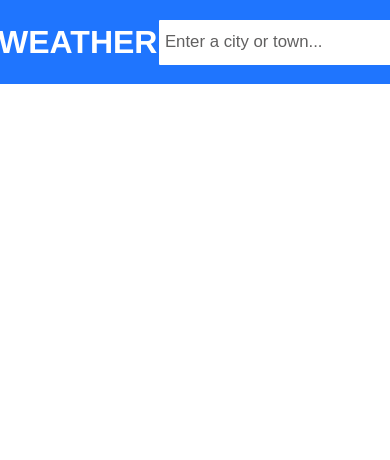
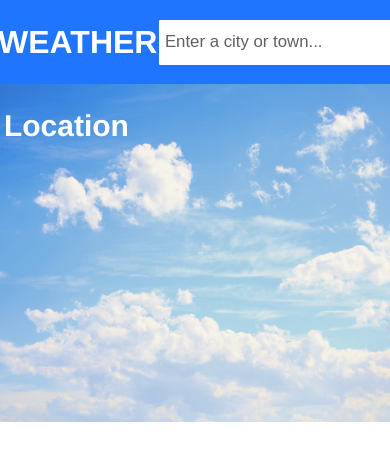
Before and after one commit to W-ill-c/Weather-App-React, a React (Create React App) app: page / in a window 390 px wide. Shown: the top 460 px of the page. Built offline with nearby package versions, Linux system fonts and the light colour scheme.

Commit message:
locationImage without responsiveness

```diff
--- a/src/App.js
+++ b/src/App.js
@@ -1,11 +1,14 @@
 import './App.css';
 import WholeSearch from './searchNavComponents/wholeSearch'
 import './searchNavComponents/search.css'
+import LocationSection from './locationImageComponents/backgroundImageSection'
+import './locationImageComponents/locationImage.css'
 
 function App() {
   return (
     <div className="App">
       <WholeSearch />
+      <LocationSection />
     </div>
   );
 }
--- /dev/null
+++ b/src/locationImageComponents/backgroundImageSection.js
@@ -0,0 +1,11 @@
+import React from "react";
+import LocationImage from './locationImage'
+
+export default function LocationSection(){
+    return(
+    <div className="backgroundImageSection">
+        <LocationImage />
+    </div>
+    )
+
+}
--- /dev/null
+++ b/src/locationImageComponents/locationImage.css
@@ -0,0 +1,21 @@
+.locationTitle h2{
+    color: white;
+}
+
+.locationTitle{
+    text-align: left;
+    background: transparent;
+    position: absolute;
+    left: 1vw;
+    font-size: 1.25rem;
+}
+
+.backgroundImgSection{
+    position: relative;
+}
+
+.backgroundImg{
+    width:100vw;
+    height: 40vh;
+    object-fit: cover;
+}
--- /dev/null
+++ b/src/locationImageComponents/locationImage.js
@@ -0,0 +1,12 @@
+import React from "react";
+import LocationTitle from './locationTitle'
+
+export default function LocationImage(){
+    return(
+        <div className="backgroundImgSection">
+            <LocationTitle />
+            <img src={require("../imgs/sunnySky.jpg")} className="backgroundImg"alt="Image that depends on weather forecast of each day"/>
+        </div>
+    )
+
+}
--- /dev/null
+++ b/src/locationImageComponents/locationTitle.js
@@ -0,0 +1,9 @@
+import React from "react";
+
+export default function LocationTitle(){
+    return(
+        <div className="locationTitle">
+            <h2>Location</h2>
+        </div>
+    )
+}
```
Also changed, not shown: src/imgs/sunnySky.jpg (added).
